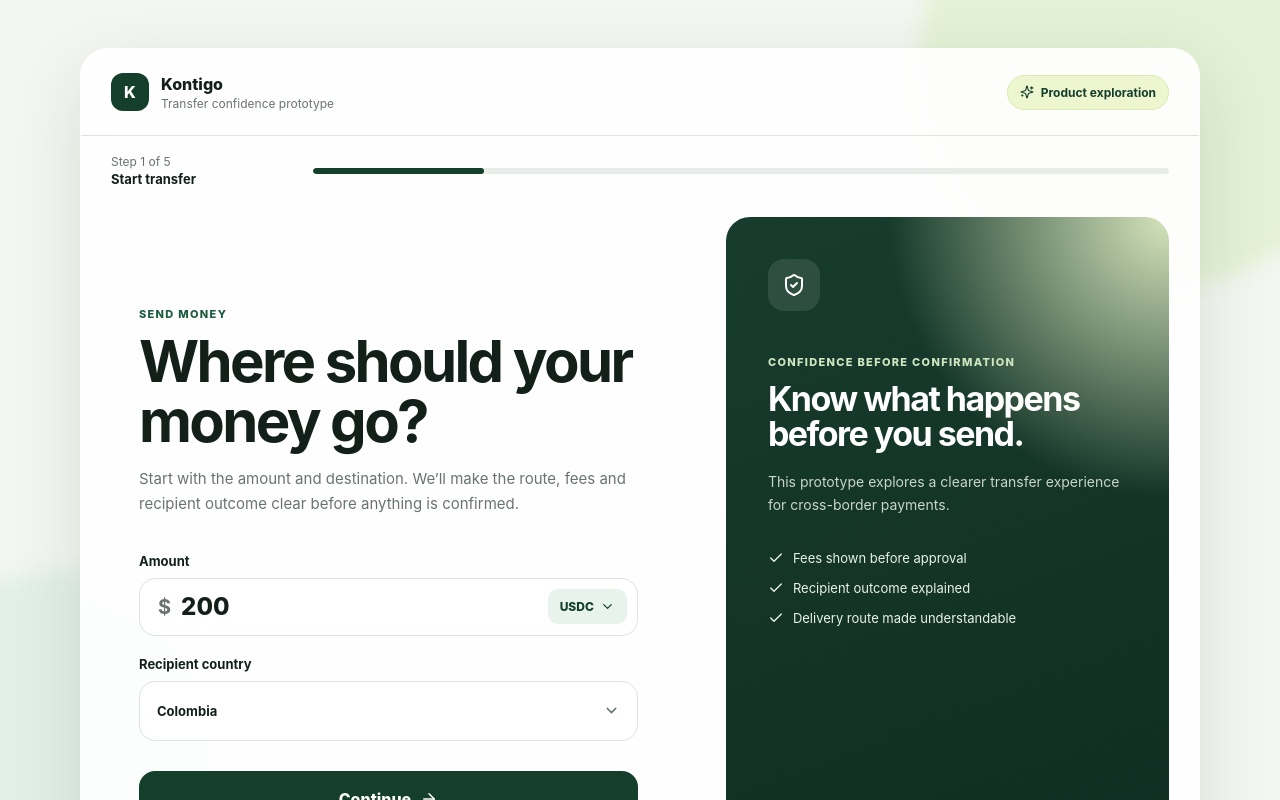
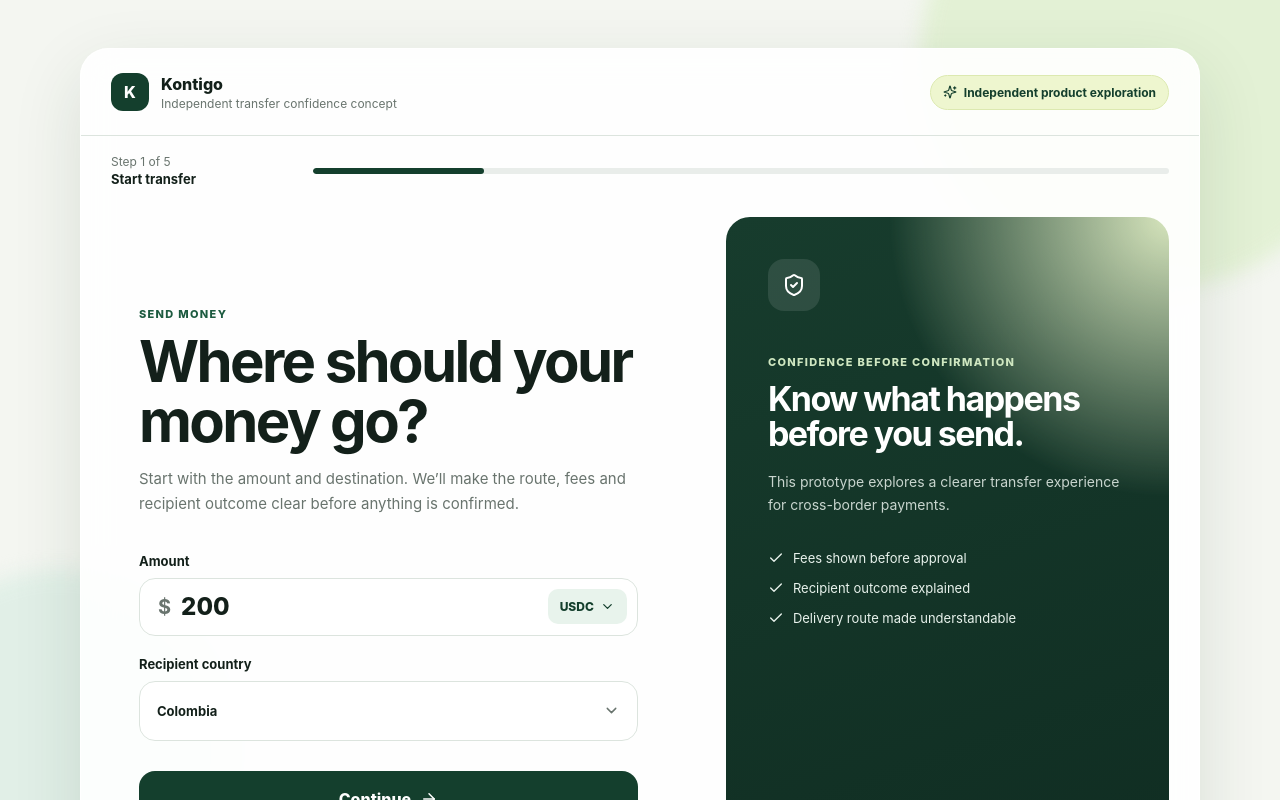
Before and after one commit to lemonade0109/kontigo-transfer-confidence, a Next.js app: page / in a window 1280 px wide. Shown: the top 800 px of the page. Built offline with nearby package versions, Linux system fonts and the light colour scheme.

Commit message:
final polish completed

```diff
--- a/app/page.tsx
+++ b/app/page.tsx
@@ -54,8 +54,9 @@ export default function Home() {
   };
 
   const goBack = () => {
-    if (step === 3) setStep(2);
-    if (step === 2) setStep(1);
+    if (step === 4) setStep(3);
+    else if (step === 3) setStep(2);
+    else if (step === 2) setStep(1);
   };
 
   return (
@@ -64,8 +65,8 @@ export default function Home() {
       <div className="ambient ambient-two" />
       <section className="prototype-card">
         <header className="topbar">
-          <div className="brand-wrap"><div className="brand-mark">K</div><div><p className="brand-name">Kontigo</p><p className="brand-subtitle">Transfer confidence prototype</p></div></div>
-          <div className="exploration-badge"><Sparkles size={14}/> Product exploration</div>
+          <div className="brand-wrap"><div className="brand-mark">K</div><div><p className="brand-name">Kontigo</p><p className="brand-subtitle">Independent transfer confidence concept</p></div></div>
+          <div className="exploration-badge"><Sparkles size={14}/> Independent product exploration</div>
         </header>
 
         <div className="step-row">
@@ -118,17 +119,17 @@ export default function Home() {
           <div className="confidence-layout">
             <section className="confidence-main">
               <button className="ghost-back" onClick={goBack}><ArrowLeft size={18}/> Back</button>
-              <div className="confidence-heading"><div><p className="eyebrow">Before you send</p><h1>Transfer Confidence</h1><p className="lede">A clear preview of what is expected to happen before you approve this transfer.</p></div><div className="score-ring"><strong>92</strong><span>Confidence</span></div></div>
+              <div className="confidence-heading"><div><p className="eyebrow">Before you send</p><h1>Transfer Confidence</h1><p className="lede">See the cost, route, timing and recipient outcome before you decide to confirm.</p></div><div className="score-ring"><strong>92</strong><span>Demo confidence</span></div></div>
               <div className="transfer-hero"><div><span>You send</span><strong>{numericAmount.toFixed(2)} {currency}</strong></div><ArrowRight size={22}/><div className="align-right"><span>{recipient} receives</span><strong>{country === "Colombia" ? `COP ${recipientLocal.toLocaleString("en-US", {maximumFractionDigits:0})}` : `${recipientUsd.toFixed(2)} USD equiv.`}</strong></div></div>
               <div className="fact-grid">
                 <div className="fact-card"><WalletCards size={19}/><span>Transfer fee</span><strong>{fee.toFixed(2)} USDC</strong><small>Shown before approval</small></div>
                 <div className="fact-card"><Clock3 size={19}/><span>Estimated arrival</span><strong>Within minutes</strong><small>Demo estimate</small></div>
                 <div className="fact-card"><Landmark size={19}/><span>Delivery</span><strong>{deliveryMethod}</strong><small>{country}</small></div>
               </div>
-              <div className="route-card"><div className="section-title-row"><div><p className="eyebrow">How your money gets there</p><h3>One route, explained plainly.</h3></div><Route size={22}/></div><div className="route-line"><div className="route-node active"><span>1</span><strong>Your USDC</strong><small>{numericAmount.toFixed(2)} USDC</small></div><div className="route-connector"/><div className="route-node"><span>2</span><strong>Conversion route</strong><small>Demo settlement path</small></div><div className="route-connector"/><div className="route-node"><span>3</span><strong>Local payout</strong><small>{deliveryMethod}</small></div><div className="route-connector"/><div className="route-node"><span>4</span><strong>{recipient}</strong><small>{country}</small></div></div></div>
+              <div className="route-card"><div className="section-title-row"><div><p className="eyebrow">How your money gets there</p><h3>See how the transfer is expected to move.</h3></div><Route size={22}/></div><div className="route-line"><div className="route-node active"><span>1</span><strong>Your USDC</strong><small>{numericAmount.toFixed(2)} USDC</small></div><div className="route-connector"/><div className="route-node"><span>2</span><strong>Conversion route</strong><small>Demo settlement path</small></div><div className="route-connector"/><div className="route-node"><span>3</span><strong>Local payout</strong><small>{deliveryMethod}</small></div><div className="route-connector"/><div className="route-node"><span>4</span><strong>{recipient}</strong><small>{country}</small></div></div></div>
             </section>
             <aside className="confidence-side">
-              <div className="check-card"><p className="eyebrow">Transfer checks</p><div className="check-list"><div><span className="check-dot"><Check size={14}/></span><p><strong>Recipient details present</strong><small>{recipient} · {country}</small></p></div><div><span className="check-dot"><Check size={14}/></span><p><strong>Fee visible</strong><small>{fee.toFixed(2)} USDC before confirmation</small></p></div><div><span className="check-dot"><Check size={14}/></span><p><strong>Delivery route explained</strong><small>No hidden step in this demo flow</small></p></div><div><span className="check-dot"><Check size={14}/></span><p><strong>Recipient outcome shown</strong><small>Expected payout displayed up front</small></p></div></div></div>
+              <div className="check-card"><p className="eyebrow">Transfer checks</p><div className="check-list"><div><span className="check-dot"><Check size={14}/></span><p><strong>Recipient details present</strong><small>{recipient} · {country}</small></p></div><div><span className="check-dot"><Check size={14}/></span><p><strong>Fee visible</strong><small>{fee.toFixed(2)} USDC before confirmation</small></p></div><div><span className="check-dot"><Check size={14}/></span><p><strong>Delivery route explained</strong><small>Route is visible before confirmation</small></p></div><div><span className="check-dot"><Check size={14}/></span><p><strong>Recipient outcome shown</strong><small>Expected payout displayed up front</small></p></div></div></div>
               <div className="ai-card"><div className="ai-icon"><Sparkles size={18}/></div><p className="eyebrow">Something unclear?</p><h3>Ask about this transfer.</h3><p>The assistant explains fees, route, timing and failure states using only this transfer’s structured data.</p><button className="secondary-button" onClick={()=>setAiOpen(true)}>Ask AI <Sparkles size={16}/></button></div>
               <button className="primary-button" onClick={()=>setStep(4)}>Review transfer <ArrowRight size={18}/></button>
               <p className="prototype-note">Illustrative values only. No real transfer is executed.</p>
@@ -178,7 +179,7 @@ export default function Home() {
                 <div className="review-confidence-top">
                   <div>
                     <p className="eyebrow">Confidence summary</p>
-                    <h3>You know what happens next.</h3>
+                    <h3>Key transfer details reviewed.</h3>
                   </div>
                   <strong className="review-score">92%</strong>
                 </div>
@@ -225,7 +226,7 @@ export default function Home() {
               <Check size={34} />
             </div>
             <p className="eyebrow">Prototype transfer confirmed</p>
-            <h1>Clear before confirmed.</h1>
+            <h1>Clarity before confirmation.</h1>
             <p className="success-lede">
               The demo journey is complete. No real funds were moved.
             </p>
```
Also changed, not shown: 1 other file (tests, documents, lock files or other folders).
